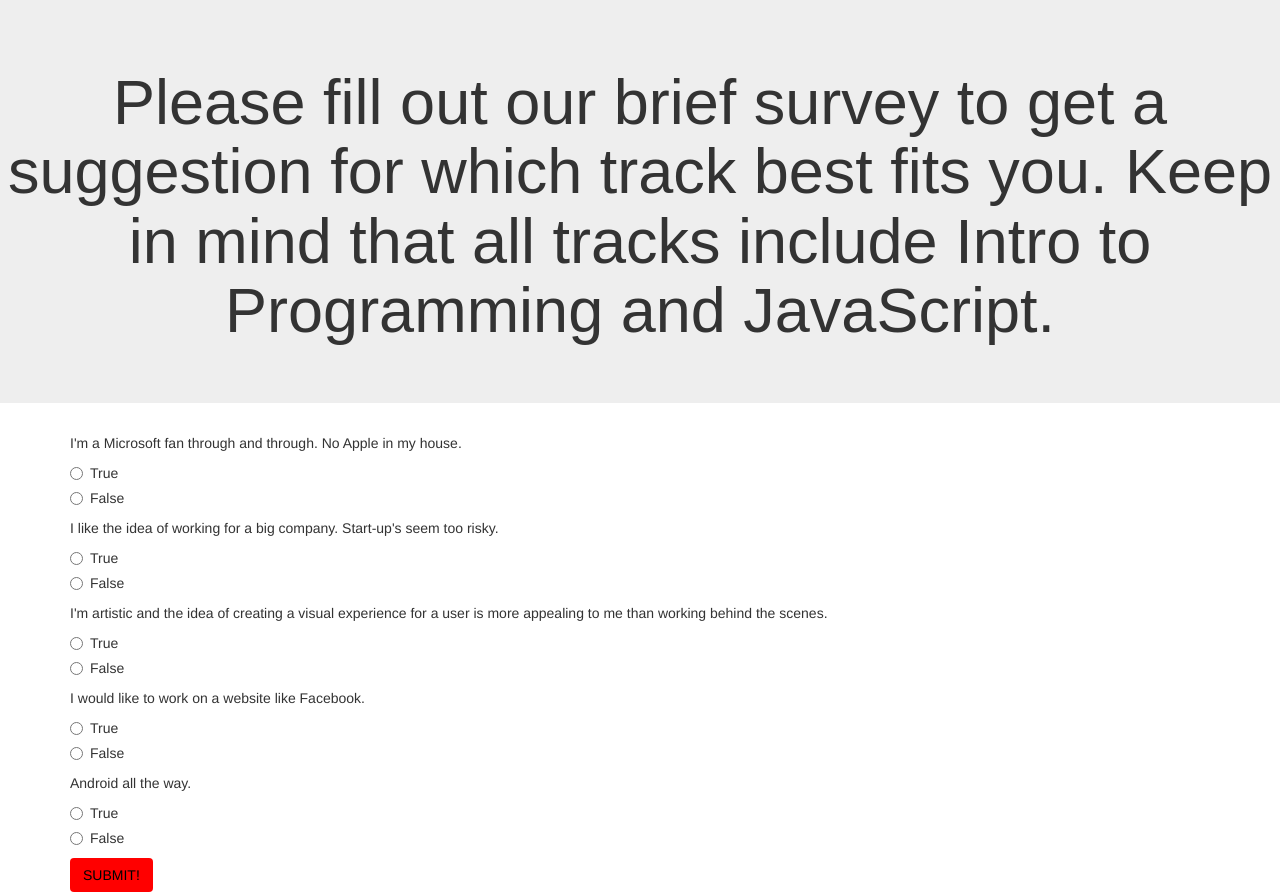
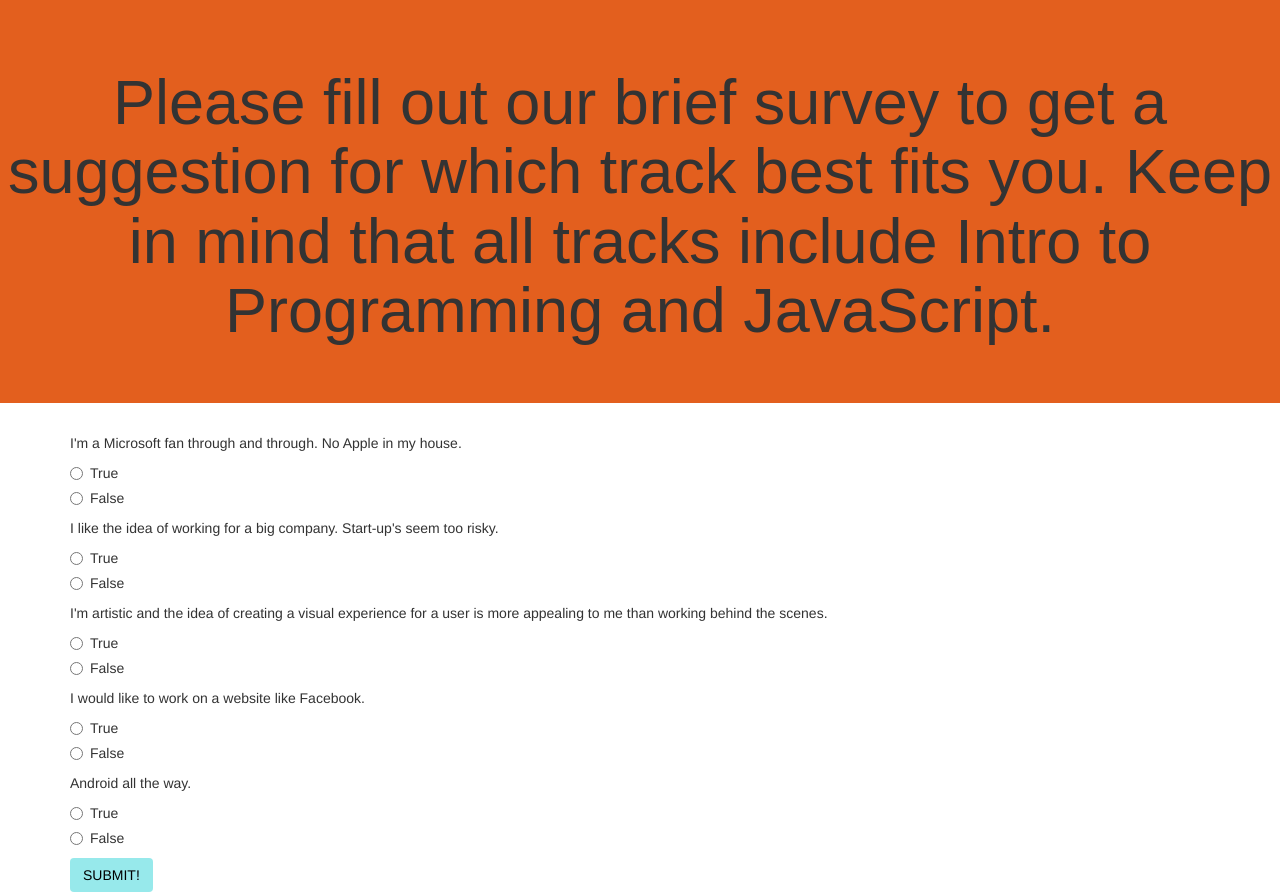
Before and after one commit to NaruzaL/track-suggester, a plain HTML site: page index.html in a window 1280 px wide. Drawn offline with Linux system fonts and the light colour scheme.

Commit message:
tightens up spacing in scripts.js file. Change color of jumbotron and button in styles.css file.

```diff
--- a/css/styles.css
+++ b/css/styles.css
@@ -1,10 +1,15 @@
+.jumbotron {
+  background-color: #E35F1E;
+}
+
 h1 {
   text-align: center;
   font-family: sans-serif;
+  color: black;
 }
 
 button {
-  background-color: red;
+  background-color: #97E9EB ;
   color: black;
 }
 
--- a/js/scripts.js
+++ b/js/scripts.js
@@ -23,21 +23,21 @@ $(document).ready(function(){
       $("#css").hide();
       $("#ruby").fadeIn();
     }
-    else if (art === "0" && company === "0" || company === "1" ){
+    else if (art === "0" && company === "0" || company === "1"){
       $("#java").hide();
       $("#ruby").hide();
       $("#php").hide();
       $("#c").hide();
       $("#css").fadeIn();
     }
-    else if (fb === "0" ){
+    else if (fb === "0"){
       $("#java").hide();
       $("#ruby").hide();
       $("#c").hide();
       $("#css").hide();
       $("#php").fadeIn();
     }
-    else if (droid === "0" ){
+    else if (droid === "0"){
       $("#ruby").hide();
       $("#c").hide();
       $("#css").hide();
```
